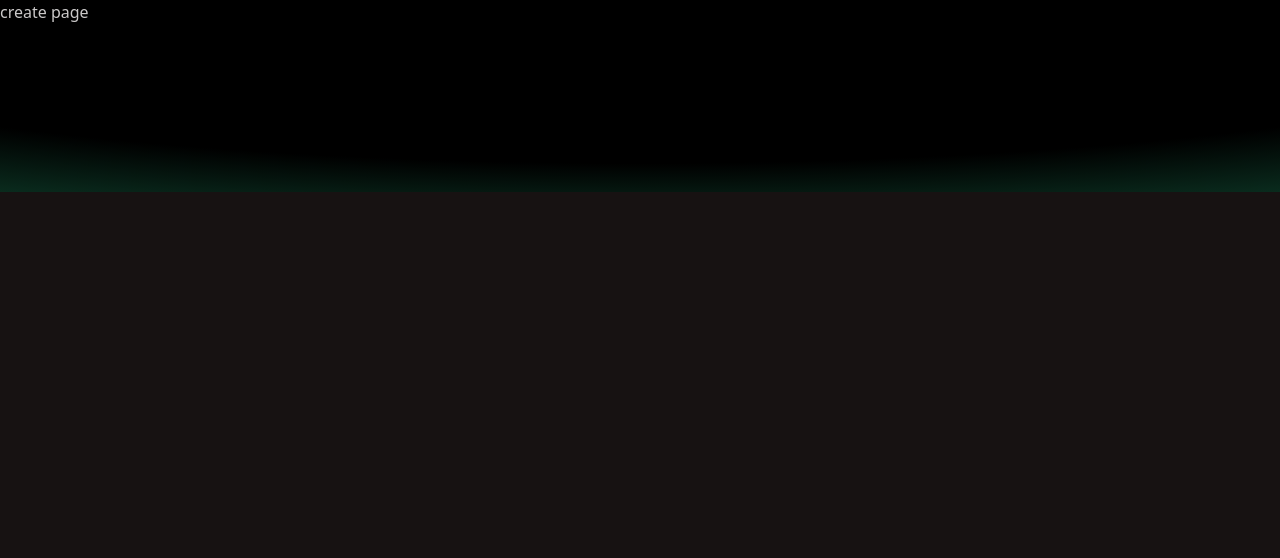
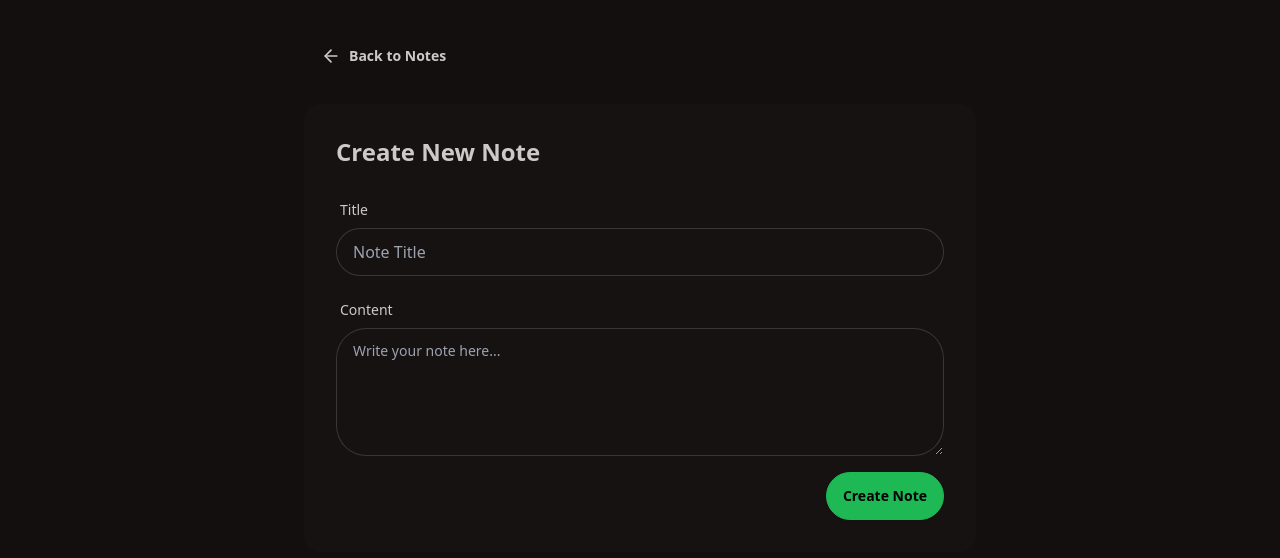
Before and after one commit to Aranya5/Note-App, a React app in the folder frontend/: page /create in a window 1280 px wide. Shown: the top 558 px of the page. Built offline with nearby package versions, Linux system fonts and the light colour scheme; the HTML template or start-up script is replaced by a standard one.

Commit message:
path fixing

```diff
--- /dev/null
+++ b/frontend/src/lib/axios.js
@@ -0,0 +1,7 @@
+import axios from "axios";
+
+const api = axios.create({
+  baseURL: "http://localhost:5001/api",
+});
+
+export default api;
--- a/frontend/src/pages/CreatePage.jsx
+++ b/frontend/src/pages/CreatePage.jsx
@@ -1,12 +1,97 @@
-import React from 'react'
+import { ArrowLeftIcon } from "lucide-react";
+import { useState } from "react";
+import toast from "react-hot-toast";
+import { Link, useNavigate } from "react-router";
+import api from "../lib/axios";
 
 const CreatePage = () => {
+  const [title, setTitle] = useState("");
+  const [content, setContent] = useState("");
+  const [loading, setLoading] = useState(false);
+
+  const navigate = useNavigate();
+
+  const handleSubmit = async (e) => {
+    e.preventDefault();
+
+    if (!title.trim() || !content.trim()) {
+      toast.error("All fields are required");
+      return;
+    }
+
+    setLoading(true);
+    try {
+      await api.post("/notes", {
+        title,
+        content,
+      });
+
+      toast.success("Note created successfully!");
+      navigate("/");
+    } catch (error) {
+      console.log("Error creating note", error);
+      if (error.response.status === 429) {
+        toast.error("Slow down! You're creating notes too fast", {
+          duration: 4000,
+          icon: "💀",
+        });
+      } else {
+        toast.error("Failed to create note");
+      }
+    } finally {
+      setLoading(false);
+    }
+  };
+
   return (
-    <div>
-      create page
+    <div className="min-h-screen bg-base-200">
+      <div className="container mx-auto px-4 py-8">
+        <div className="max-w-2xl mx-auto">
+          <Link to={"/"} className="btn btn-ghost mb-6">
+            <ArrowLeftIcon className="size-5" />
+            Back to Notes
+          </Link>
 
+          <div className="card bg-base-100">
+            <div className="card-body">
+              <h2 className="card-title text-2xl mb-4">Create New Note</h2>
+              <form onSubmit={handleSubmit}>
+                <div className="form-control mb-4">
+                  <label className="label">
+                    <span className="label-text">Title</span>
+                  </label>
+                  <input
+                    type="text"
+                    placeholder="Note Title"
+                    className="input input-bordered"
+                    value={title}
+                    onChange={(e) => setTitle(e.target.value)}
+                  />
+                </div>
+
+                <div className="form-control mb-4">
+                  <label className="label">
+                    <span className="label-text">Content</span>
+                  </label>
+                  <textarea
+                    placeholder="Write your note here..."
+                    className="textarea textarea-bordered h-32"
+                    value={content}
+                    onChange={(e) => setContent(e.target.value)}
+                  />
+                </div>
+
+                <div className="card-actions justify-end">
+                  <button type="submit" className="btn btn-primary" disabled={loading}>
+                    {loading ? "Creating..." : "Create Note"}
+                  </button>
+                </div>
+              </form>
+            </div>
+          </div>
+        </div>
+      </div>
     </div>
-  )
-}
-
-export default CreatePage
+  );
+};
+export default CreatePage;
--- a/frontend/src/pages/HomePage.jsx
+++ b/frontend/src/pages/HomePage.jsx
@@ -2,7 +2,7 @@
 import Navbar from "../components/Navbar";
 import RateLimitedUI from "../components/RateLimitedUI";
 import { useEffect } from "react";
-import api from "axios";
+import api from "../lib/axios";
 import toast from "react-hot-toast";
 import NoteCard from "../components/NoteCard";
 
@@ -14,7 +14,7 @@
   useEffect(() => {
     const fetchNotes = async () => {
       try {
-        const res = await api.get("http://localhost:5001/api/notes");
+        const res = await api.get("/notes");
         console.log(res.data);
         setNotes(res.data);
         setIsRateLimited(false);
```
